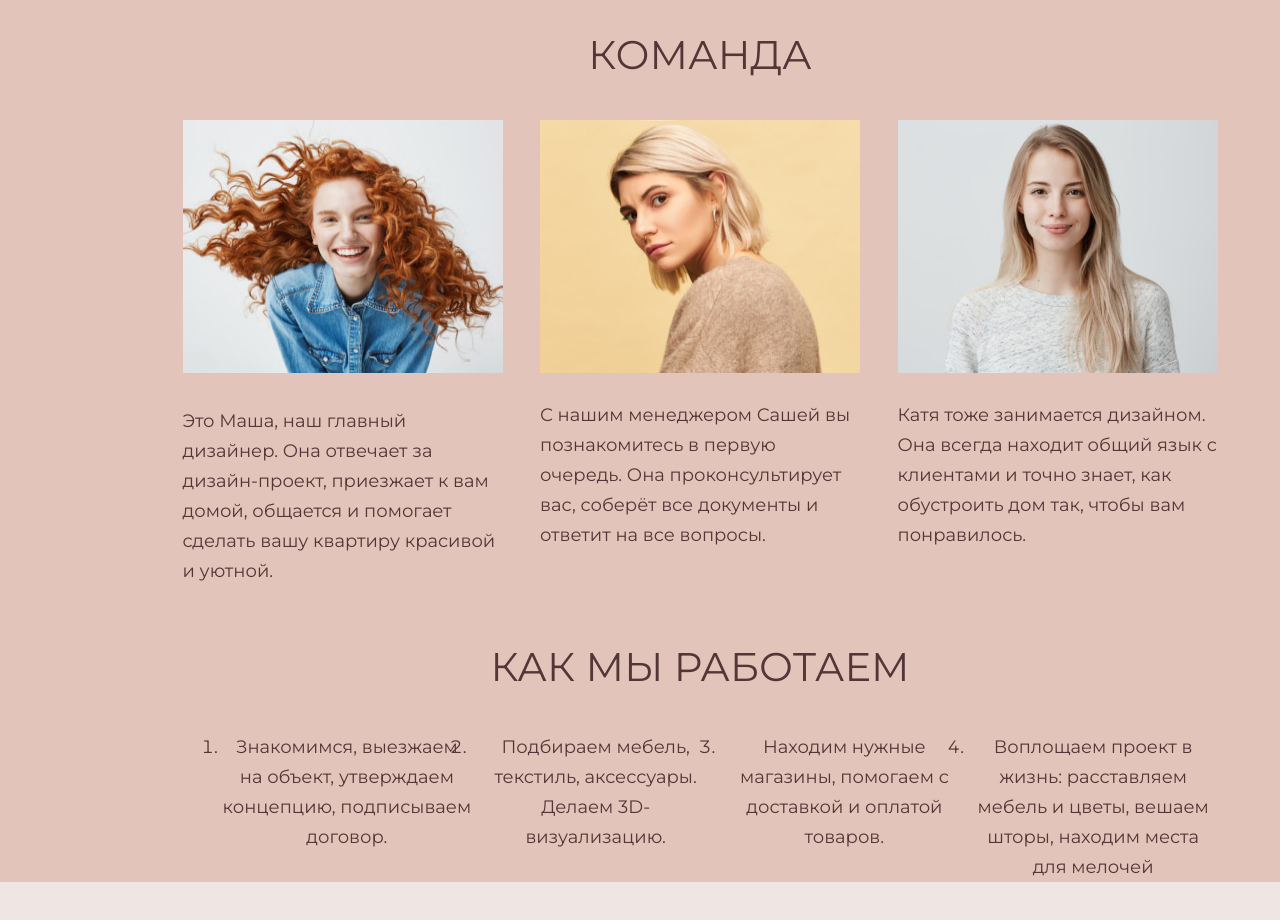
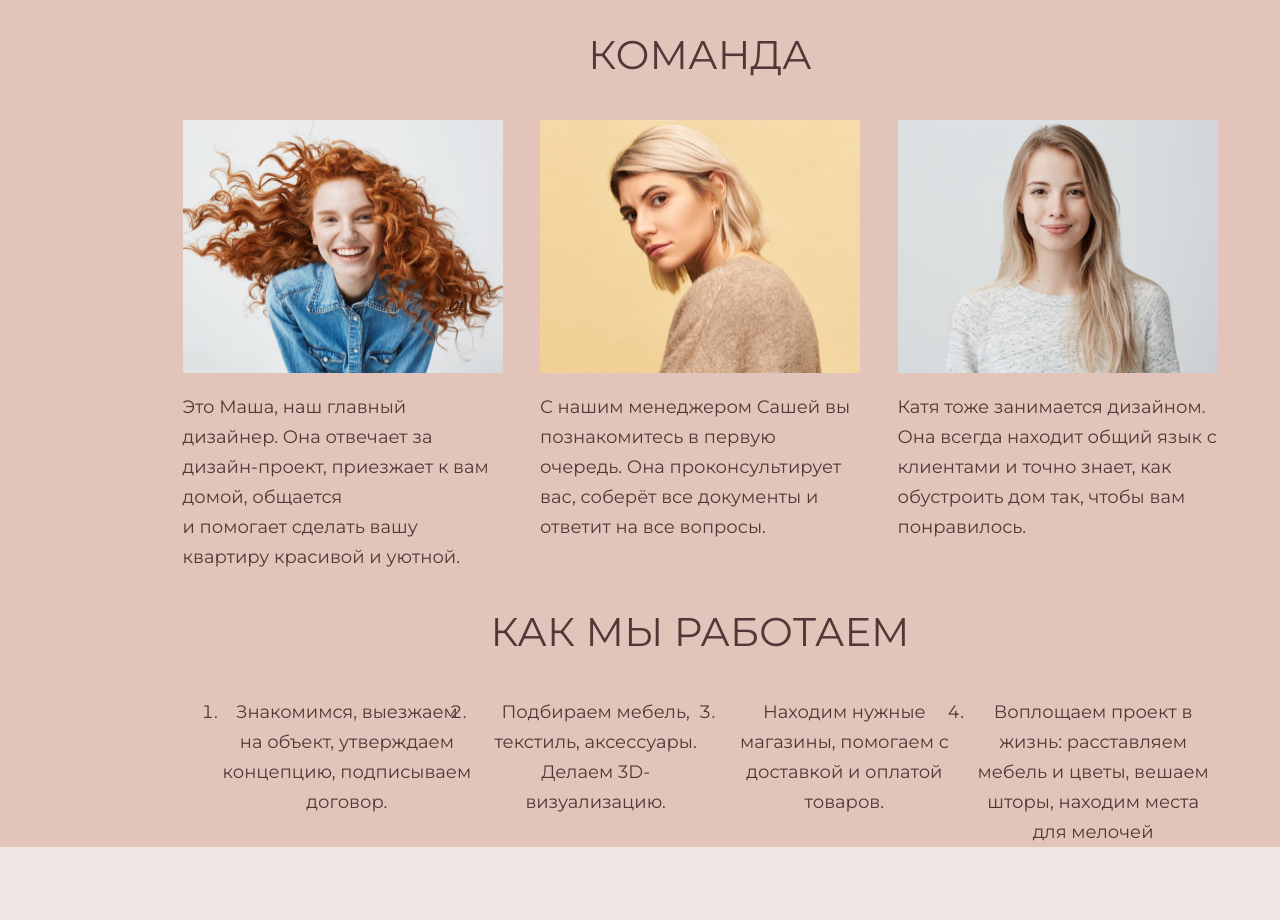
Before and after one commit to iplush-code/scandi, a plain HTML site: page project/index.html in a window 1280 px wide. Shown: the part 2900-3820 px from the top of the page. Drawn offline with Linux system fonts and the light colour scheme.

Commit message:
Доработка
Доработка

```diff
--- a/project/css/styles.css
+++ b/project/css/styles.css
@@ -128,9 +128,6 @@ body {
     margin: 0;
 }
 
-.text-half {
-    margin: 24px 0 21px 0;
-}
 
 .button {
     width: fit-content;
@@ -277,6 +274,7 @@ button .button {
     justify-content: space-between;
     list-style-type: none;
     padding: 0;
+    margin: 0;
 }
 
 .team-item {
@@ -285,6 +283,14 @@ button .button {
 
 .team .container {
     margin-bottom: 35px;
+}
+
+.team .text {
+    margin: 0;
+}
+
+.team-img {
+    margin-bottom: 10px;
 }
 
 .work-stapes-list {
--- a/project/index.html
+++ b/project/index.html
@@ -105,17 +105,17 @@
                     <ul class="team-list">
                         <li class="team-item">
                             <img class="team-img" src="images/employee-1.jpg" width="320" height="253" alt="Фото главного дизайнера студии - Маши">
-                            <p class="text text-half">Это Маша, наш главный дизайнер. Она отвечает за дизайн-проект, приезжает к вам домой, общается
+                            <p class="text text-half">Это Маша, наш главный дизайнер. Она отвечает за дизайн-проект, приезжает к вам домой, общается <br>
                                 и помогает сделать вашу квартиру красивой и уютной.</p>
                         </li>
                         <li class="team-item">
                             <img class="team-img" src="images/employee-2.jpg" width="320" height="253" alt="Фото менеджера дизайн-студии - Саши">
-                            <p class="text">С нашим менеджером Сашей вы познакомитесь в первую очередь. Она проконсультирует вас, соберёт все документы
+                            <p class="text text-half">С нашим менеджером Сашей вы познакомитесь в первую очередь. Она проконсультирует вас, соберёт все документы
                                 и ответит на все вопросы.</p>
                         </li>
                         <li class="team-item">
                             <img class="team-img" src="images/employee-3.jpg" width="320" height="253" alt="Фото дизайнера - Кати">
-                            <p class="text">Катя тоже занимается дизайном. Она всегда находит общий язык с клиентами и точно знает, как обустроить дом так, чтобы вам понравилось.</p>
+                            <p class="text text-half">Катя тоже занимается дизайном. Она всегда находит общий язык с клиентами и точно знает, как обустроить дом так, чтобы вам понравилось.</p>
                         </li>
                     </ul>
                 </div>
```
